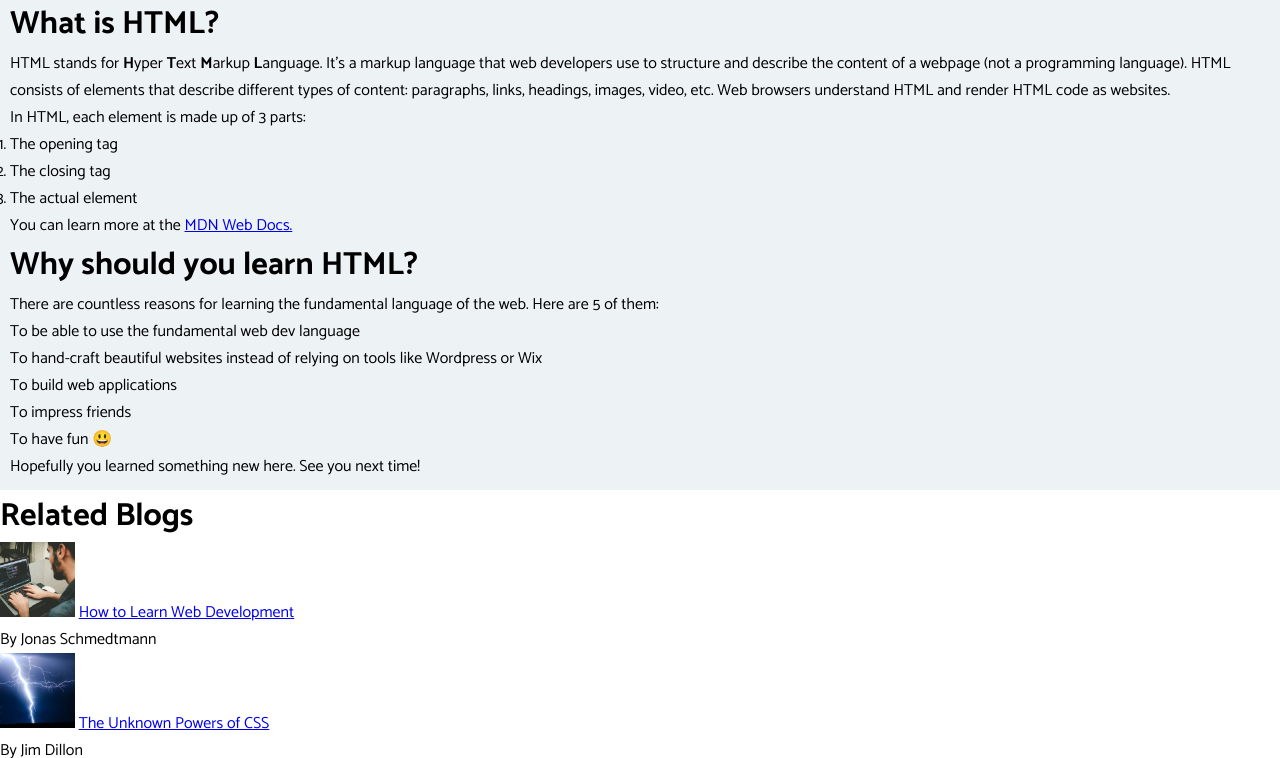
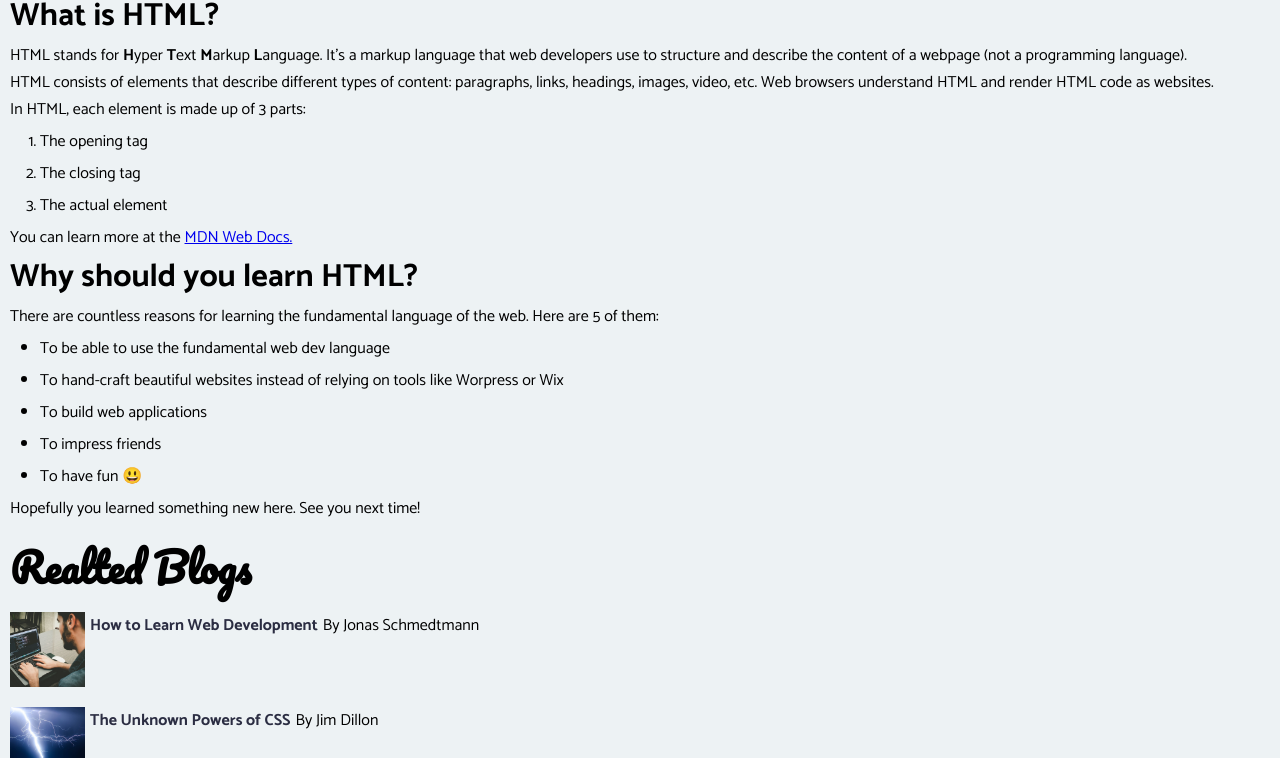
Before and after one commit to UmangShandilya/Front-End-Projects, a plain HTML site: page Web Magzine Projct/index.html in a window 1280 px wide. Shown: the part 871-1629 px from the top of the page. Drawn offline with Linux system fonts and the light colour scheme.

Commit message:
Uploaded

```diff
--- a/Web Magzine Projct/index.html
+++ b/Web Magzine Projct/index.html
@@ -24,7 +24,7 @@
 
     <article>
       <!--Blog Post Start-->
-      <header>
+      <header id="blog_post_header">
         <h2>The Basic Language Of The Web: HTML</h2>
 
         <div id="blog_author">
@@ -62,18 +62,18 @@
           <strong>L</strong>anguage. It's a markup language that web developers
           use to structure and describe the content of a webpage (not a
           programming language).
-
+        </p>
+        <p>
           HTML consists of elements that describe different types of content:
-          paragraphs, links, headings, images, video, etc. Web browsers understand
-          HTML and render HTML code as websites.
+          paragraphs, links, headings, images, video, etc. Web browsers
+          understand HTML and render HTML code as websites.
         </p>
 
-        <p>
         In HTML, each element is made up of 3 parts:
-        <ol>
-          <li>The opening tag</li>
-          <li>The closing tag</li>
-          <li>The actual element</li>
+        <ol class="blog_list">
+          <li class="blog_list">The opening tag</li>
+          <li class="blog_list">The closing tag</li>
+          <li class="blog_list">The actual element</li>
         </ol>
         You can learn more at the
         <a
@@ -81,33 +81,34 @@
           target="_blank"
           >MDN Web Docs.</a
         >
-        </p>
+
         <h3>Why should you learn HTML?</h3>
 
         There are countless reasons for learning the fundamental language of the
         web. Here are 5 of them:
-        <ul>
-          <li>To be able to use the fundamental web dev language</li>
-          <li>
+        <ul class="blog_list">
+          <li class="blog_list">
+            To be able to use the fundamental web dev language
+          </li>
+          <li class="blog_list">
             To hand-craft beautiful websites instead of relying on tools like
-            Wordpress or Wix
+            Worpress or Wix
           </li>
-          <li>To build web applications</li>
-          <li>To impress friends</li>
-          <li>To have fun 😃</li>
+          <li class="blog_list">To build web applications</li>
+          <li class="blog_list">To impress friends</li>
+          <li class="blog_list">To have fun 😃</li>
         </ul>
 
         <p>Hopefully you learned something new here. See you next time!</p>
         <!--Blog Post End-->
       </section>
-
     </article>
 
     <aside>
-      <h3>Related Blogs</h3>
+      <h3 id="related_blog_title">Realted Blogs</h3>
 
       <ul id="related_blog_list">
-        <li>
+        <li class="related_blog_list_item">
           <img
             src="./Images/related-1.jpg"
             alt="Person programming"
@@ -117,7 +118,7 @@
           <a href="#">How to Learn Web Development</a>
           <p>By Jonas Schmedtmann</p>
         </li>
-        <li>
+        <li class="related_blog_list_item">
           <img
             src="./Images/related-2.jpg"
             alt="Lightening"
@@ -127,7 +128,7 @@
           <a href="#">The Unknown Powers of CSS</a>
           <p>By Jim Dillon</p>
         </li>
-        <li>
+        <li class="related_blog_list_item">
           <img
             src="./Images/related-3.jpg"
             alt="JavaScript Code On Screen"
@@ -135,7 +136,7 @@
             height="75"
           />
           <a href="#">Why JavaScript is Awesome</a>
-          <p>By By Matilda</p>
+          <p>By Matilda</p>
         </li>
       </ul>
     </aside>
--- a/Web Magzine Projct/style.css
+++ b/Web Magzine Projct/style.css
@@ -55,9 +55,9 @@ article {
   background-color: #edf2f4;
   padding-top: 145px;
 }
+
 h2 {
   font-size: 48px;
-  padding: 10px 10px 0px 10px;
 }
 
 #blog_author {
@@ -72,17 +72,52 @@ h2 {
   border-radius: 30px;
 }
 
-section
-{
-  padding: 10px;
+#blog_post_header {
+  margin: 10px;
+}
+
+section {
+  margin: 10px 10px 0px 10px;
 }
 
 h3 {
   font-size: 32px;
 }
 
+.blog_list {
+  margin: 5px 15px;
+}
+
+/* Related Blogs Section */
+aside {
+  border-bottom: 10px #8d99ae solid;
+  background-color: #edf2f4;
+}
+
+#related_blog_title {
+  padding: 10px 10px 0px 10px;
+  font-size: 40px;
+  font-family: "Pacifico", cursive;
+}
+
 #related_blog_list {
   list-style-type: none;
+}
+
+.related_blog_list_item {
+  display: flex;
+  padding: 10px;
+  gap: 5px;
+}
+
+.related_blog_list_item a {
+  text-decoration: none;
+  font-weight: bold;
+  color: #2b2d42;
+}
+
+.related_blog_list_item a:hover {
+  font-size: 20px;
 }
 
 /*Footer*/
```
